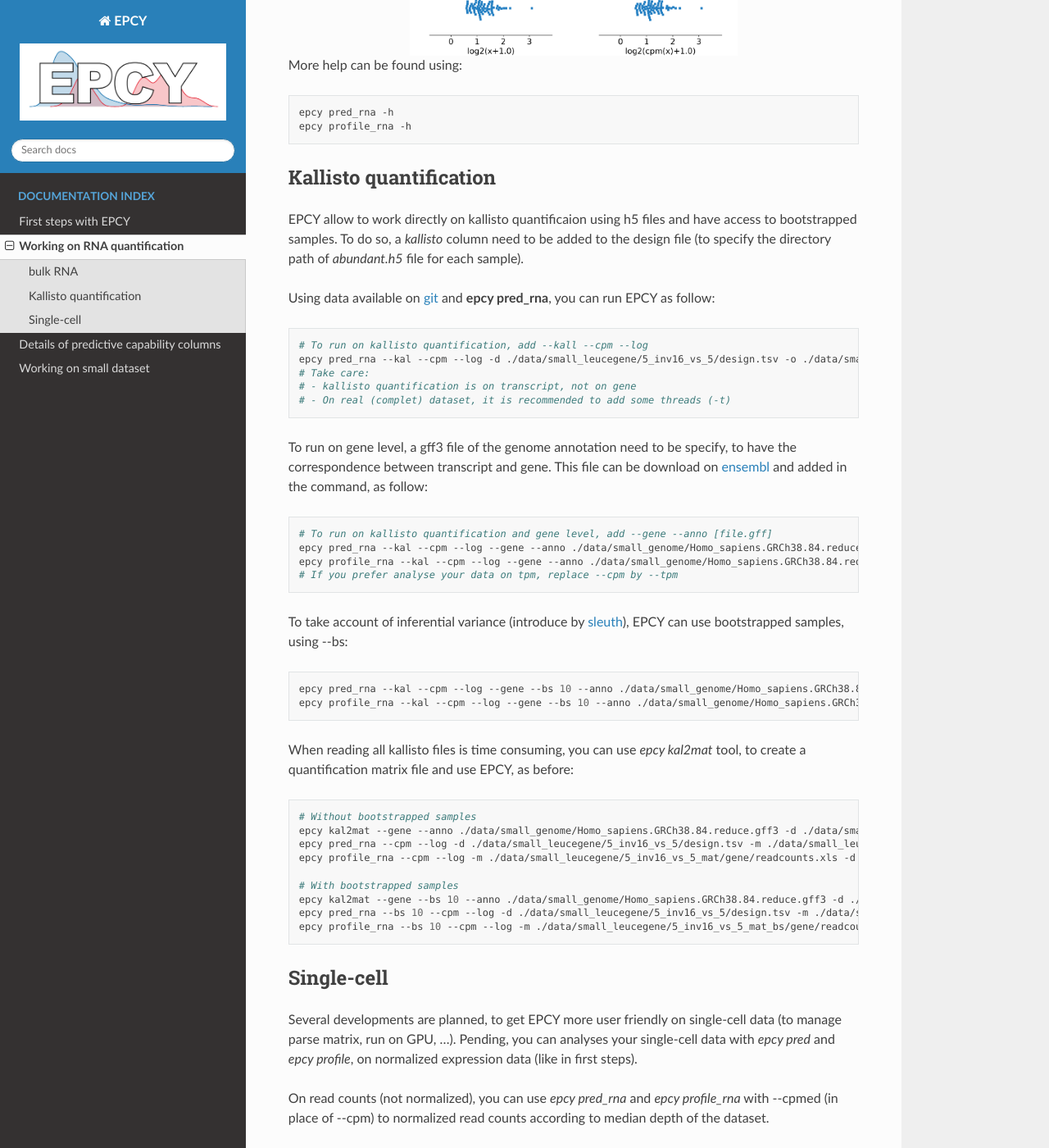
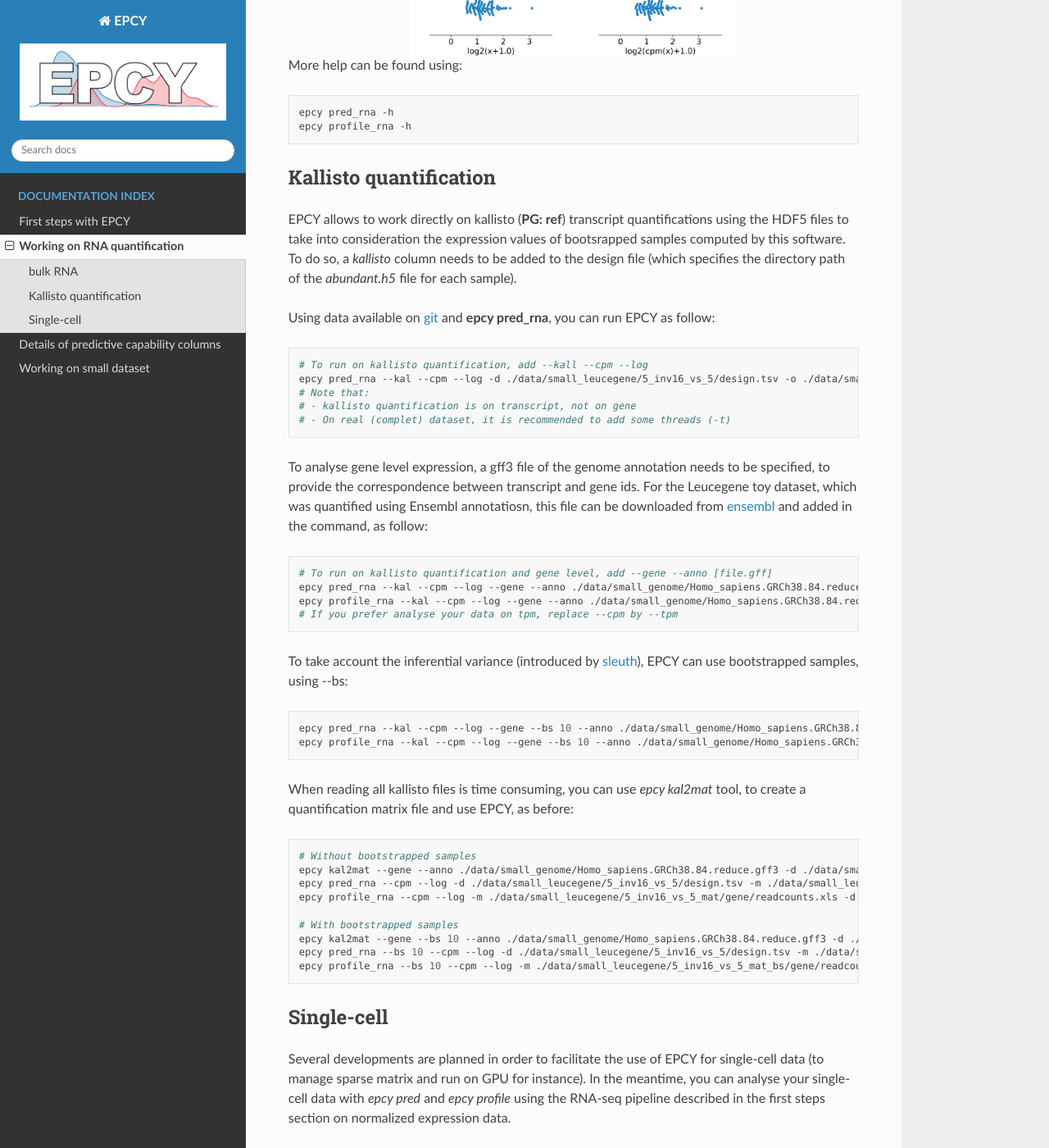
Before and after one commit to iric-soft/epcy, a Sphinx documentation site: the page built from doc/rna_tools.rst, in a window 1280 px wide and 1400 px high, scrolled down 901 px. Shown: the whole window at 82% size. Built offline with Sphinx 7.4.7 and the Read the Docs theme 2.0.0, drawn with Linux system fonts in a browser that asks for light colours; some of the changed text lies outside the part shown.

```diff
--- a/doc/rna_tools.rst
+++ b/doc/rna_tools.rst
@@ -1,11 +1,11 @@
 Working on RNA quantification
 =============================
 
-EPCY is a generic method, which can be used to analyse several types of
-quantification data like statistical tests, compare to Differential Expression
-methods specifically design to analyse RNA quantification data. However, EPCY
-have specific tools, *pred_rna* and *profile_rna*, to simplify the analysis
-of RNA data.
+In contrast to most Differential Expression methods specifically
+designed to analyse RNA quantification data, EPCY is a generic method
+that can be used to analyse several types of quantification data,
+similarly to statistical tests. However, EPCY provides specific tools,
+*pred_rna* and *profile_rna*, to streamline the analysis of RNA data.
 
 bulk RNA
 --------
@@ -20,8 +20,8 @@ data. However, EPCY can work directly on read counts, using *pred_rna* tool:
    # Equivalent analysis using read counts quantification and pred_rna
    epcy pred_rna --cpm --log -t 4 -m readcounts.xls  -d design.txt --subgroup AML --query t15_17 -o ./30_t15_17_vs_70_readcounts/ --randomseed 42
 
-Similarly, you can use *profile_rna* to plot a learned KDE with his
-gene expression, directly from read counts:
+Similarly, you can use *profile_rna* to plot a trained KDE with its
+gene expression distribution, directly from read counts:
 
 .. code:: bash
 
@@ -47,10 +47,12 @@ More help can be found using:
 Kallisto quantification
 -----------------------
 
-EPCY allow to work directly on kallisto quantificaion using h5 files and have
-access to bootstrapped samples. To do so, a `kallisto` column need to be added
-to the design file (to specify the directory path of *abundant.h5*
-file for each sample).
+EPCY allows to work directly on kallisto (**PG: ref**) transcript
+quantifications using the HDF5 files to take into consideration the
+expression values of bootsrapped samples computed by this software.
+To do so, a `kallisto` column needs to be added to the design file
+(which specifies the directory path of the *abundant.h5* file for each
+sample).
 
 Using data available on `git`_ and **epcy pred_rna**, you can run EPCY
 as follow:
@@ -59,13 +61,15 @@ as follow:
 
   # To run on kallisto quantification, add --kall --cpm --log
   epcy pred_rna --kal --cpm --log -d ./data/small_leucegene/5_inv16_vs_5/design.tsv -o ./data/small_leucegene/5_inv16_vs_5/trans/
-  # Take care:
+  # Note that:
   # - kallisto quantification is on transcript, not on gene
   # - On real (complet) dataset, it is recommended to add some threads (-t)
 
-To run on gene level, a gff3 file of the genome annotation need to be specify,
-to have the correspondence between transcript and gene. This file can be
-download on `ensembl`_ and added in the command, as follow:
+To analyse gene level expression, a gff3 file of the genome annotation
+needs to be specified, to provide the correspondence between
+transcript and gene ids. For the Leucegene toy dataset, which was
+quantified using Ensembl annotatiosn, this file can be downloaded from
+`ensembl`_ and added in the command, as follow:
 
 .. code:: shell
 
@@ -74,7 +78,7 @@ download on `ensembl`_ and added in the command, as follow:
   epcy profile_rna --kal --cpm --log --gene --anno ./data/small_genome/Homo_sapiens.GRCh38.84.reduce.gff3 -d ./data/small_leucegene/5_inv16_vs_5/design.tsv -o ./data/small_leucegene/5_inv16_vs_5/gene/figures --ids ENSG00000100345
   # If you prefer analyse your data on tpm, replace --cpm by --tpm
 
-To take account of inferential variance (introduce by `sleuth`_), EPCY can use
+To take account the inferential variance (introduced by `sleuth`_), EPCY can use
 bootstrapped samples, using -\-bs:
 
 .. code:: shell
@@ -100,10 +104,11 @@ tool, to create a quantification matrix file and use EPCY, as before:
 Single-cell
 -----------
 
-Several developments are planned, to get EPCY more user friendly on
-single-cell data (to manage parse matrix, run on GPU, ...). Pending, you can
-analyses your single-cell data with *epcy pred* and *epcy profile*, on
-normalized expression data (like in first steps).
+Several developments are planned in order to facilitate the use of
+EPCY for single-cell data (to manage sparse matrix and run on GPU for
+instance). In the meantime, you can analyse your single-cell data with
+*epcy pred* and *epcy profile* using the RNA-seq pipeline described in
+the first steps section on normalized expression data.
 
 On read counts (not normalized), you can use *epcy pred_rna* and
 *epcy profile_rna* with -\-cpmed (in place of -\-cpm) to normalized read
```
Also changed, not shown: doc/basic_usage.rst (+100 -79 lines), doc/index.rst (+14 -12 lines), doc/predictive_capability_columns.rst (+21 -21 lines).
